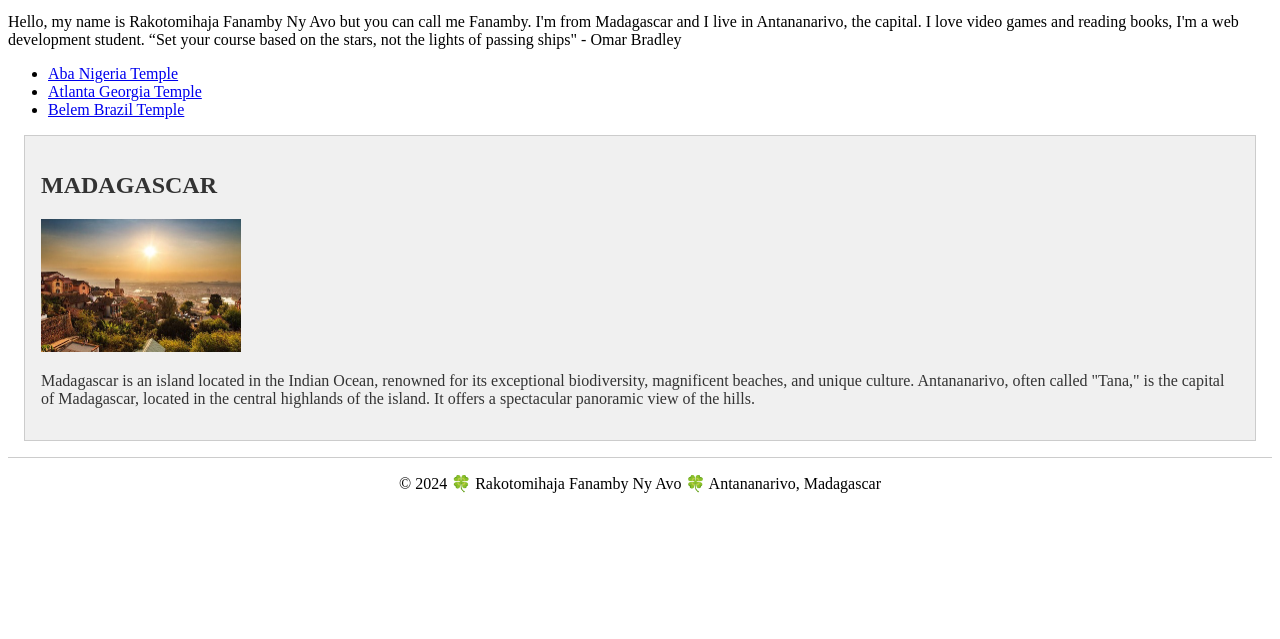
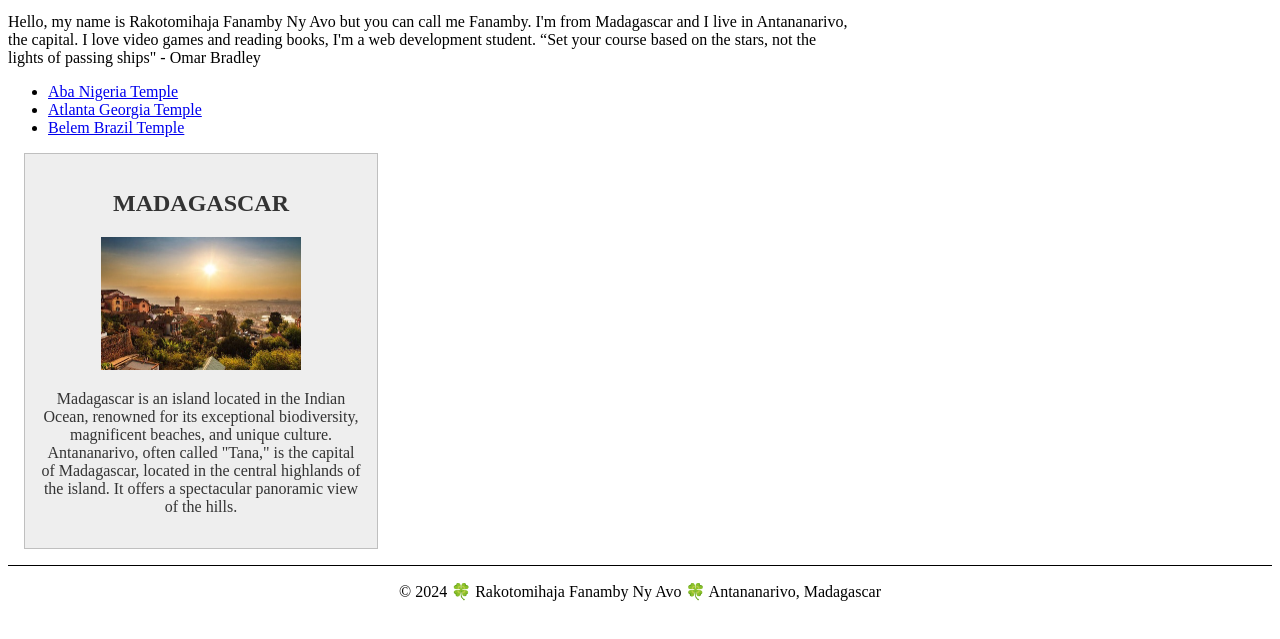
Before and after one commit to FanambNyAvo/wd, a plain HTML site: page index.html in a window 1280 px wide. Shown: the part 127-766 px from the top of the page. Drawn offline with Linux system fonts and the light colour scheme.

Commit message:
Update styles.css

```diff
--- a/styles.css
+++ b/styles.css
@@ -1,27 +1,40 @@
-aside {
-    margin: 1rem; /* Add margin */
-    border: 1px solid #ccc; /* Add border */
-    padding: 1rem; /* Add padding */
-    background-color: #f0f0f0; /* Add background color */
-    color: #333; /* Add text color */
+/* Limit the width of the main element */
+main {
+  max-width: 840px;
 }
 
-aside img {
-    width: 200px; /* Set width to 200 pixels */
-    height: auto; /* Maintain aspect ratio */
+/* CSS for the aside element */
+aside {
+  width: 20rem;
+  margin: 1rem;
+  border: 1px solid rgba(0, 0, 0, 0.2); /* 1️⃣ */
+  padding: 1rem;
+  background-color: #eee;
+  color: #333;
+  text-align: center;
 }
 
-main img {
-    width: 150px; /* Update the main img selector */
-    height: auto;
+/* Set the width and height of images inside the aside */
+aside img {
+  width: 200px;
+  height: auto; /* Maintain aspect ratio */
 }
 
-p {
-    padding: 0; /* Set paragraph padding to 0 pixels */
+/* Exclusive CSS for the profile image inside the main element */
+main img {
+  width: 150px;
+  height: auto;
+  /* Additional styling for the profile image in the main content */
 }
 
+/* Remove padding from all paragraphs */
+p {
+  padding: 0;
+}
+
+/* CSS for the footer element */
 footer {
-    margin-top: 1rem; /* Add margin at the top of the footer */
-    border-top: 1px solid #ccc; /* Add a line separator at the top */
-    text-align: center; /* Center-align the text */
+  margin-top: 1em;
+  border-top: 1px solid #000;
+  text-align: center;
 }
```
